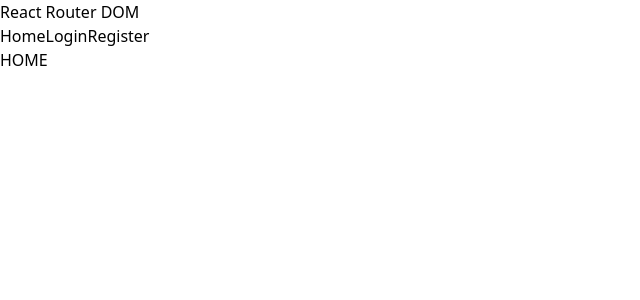
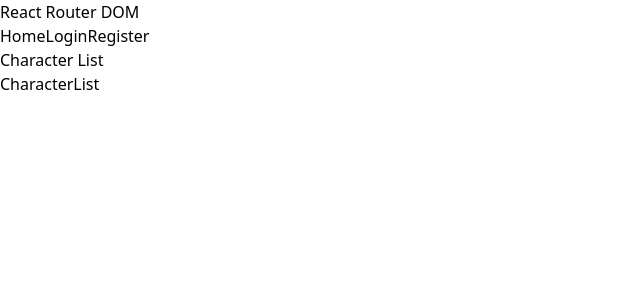
Before and after one commit to victorvzn/bootcamp-frontend-g21, a React (Vite) app in the folder semana11/dia01-react-router-components/: page / in a window 1280 px wide. Shown: the top 300 px of the page, without its empty margins (0-640 px from the left). Built offline with nearby package versions, Linux system fonts and the light colour scheme; no server answers.

Commit message:
semana11, dia01, 01, react router components

```diff
--- a/semana11/dia01-react-router-components/src/App.jsx
+++ b/semana11/dia01-react-router-components/src/App.jsx
@@ -1,4 +1,4 @@
-import { BrowserRouter, Link, Route, Routes } from 'react-router-dom'
+import { BrowserRouter, Route, Routes } from 'react-router-dom'
 import { HomePage } from './pages/HomePage'
 import { LoginPage } from './pages/LoginPage'
 import { RegisterPage } from './pages/RegisterPage'
--- /dev/null
+++ b/semana11/dia01-react-router-components/src/components/home-page/CharacterList.jsx
@@ -0,0 +1,24 @@
+import { useEffect } from "react"
+
+const fetchCharacters = async () => {
+  const URL = 'https://dragonball-api.com/api/characters'
+
+  const response = await fetch(URL)
+
+  return await response.json()
+}
+
+const CharacterList = () => {
+  // TODO: Renderizar los items del resultado de personajes en una grilla de 3 x 3
+
+  useEffect(() => {
+    fetchCharacters()
+      .then(results => console.log(results))
+  }, [])
+
+  return (
+    <div>CharacterList</div>
+  )
+}
+
+export default CharacterList
--- a/semana11/dia01-react-router-components/src/pages/HomePage.jsx
+++ b/semana11/dia01-react-router-components/src/pages/HomePage.jsx
@@ -1,5 +1,11 @@
+import CharacterList from "../components/home-page/CharacterList"
+
 export const HomePage = () => {
   return (
-    <h1>HOME</h1>
+    <>
+      <h1  className="text-3xl font-bold undeline text-center">Character List</h1>
+
+      <CharacterList />
+    </>
   )
 }
```
